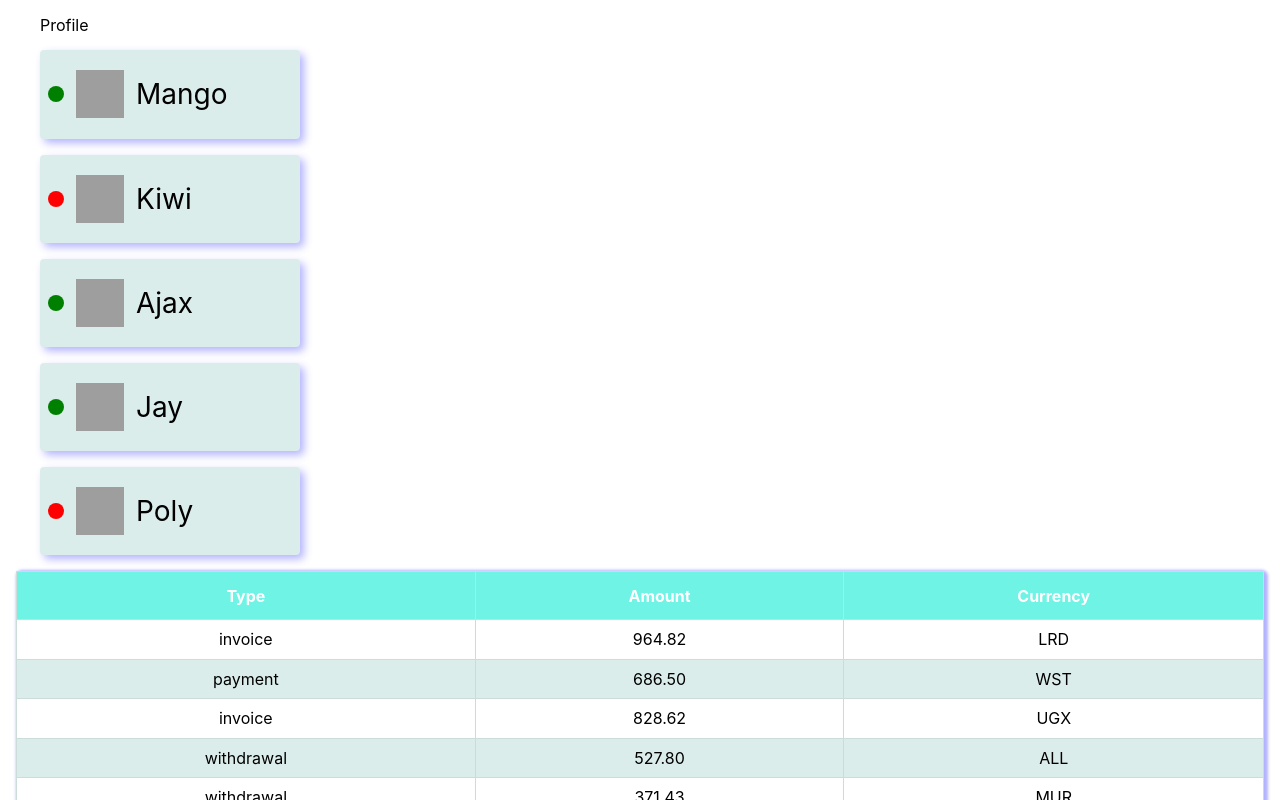
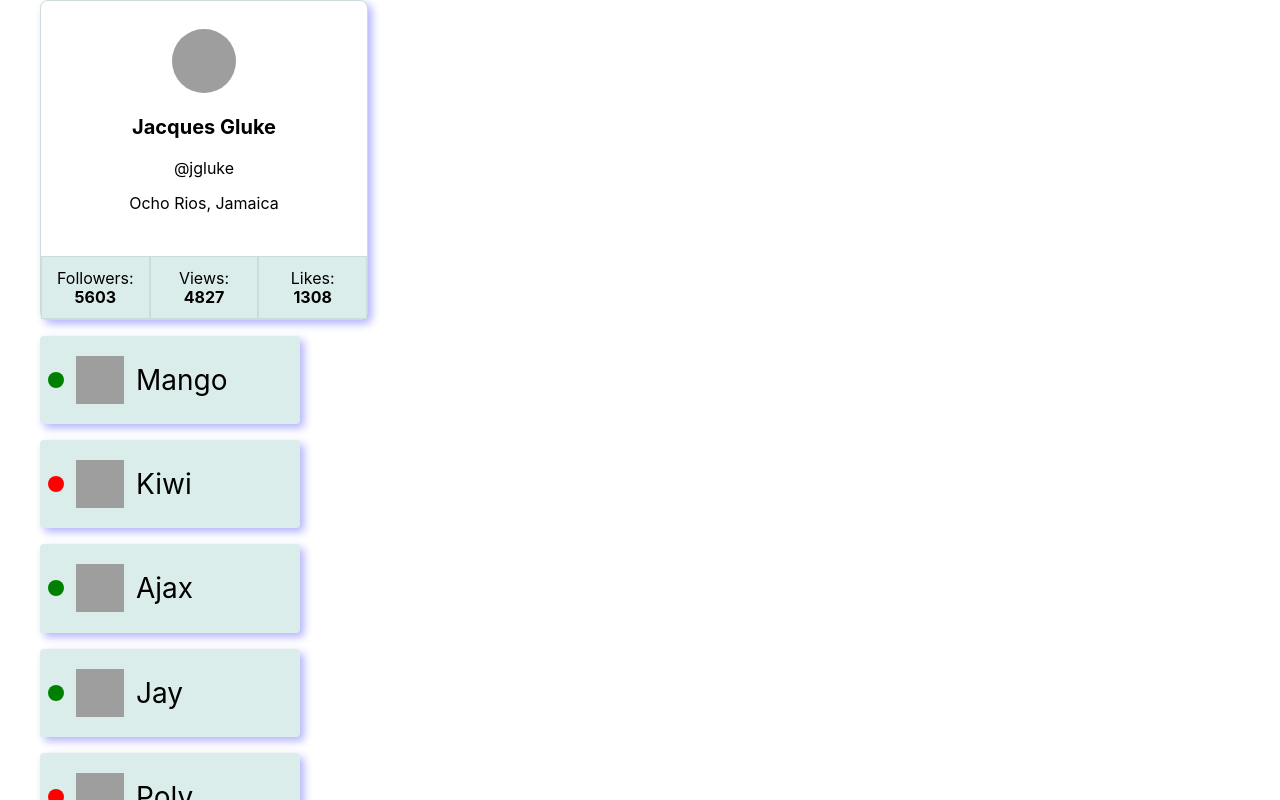
Before and after one commit to PVjacheslav/goit-react-hw-01-components, a React (Create React App) app: page / in a window 1280 px wide. Shown: the top 800 px of the page. Built offline with nearby package versions, Linux system fonts and the light colour scheme; grey boxes are pictures that could not be loaded.

Commit message:
dev last task

```diff
--- a/src/components/App.js
+++ b/src/components/App.js
@@ -1,6 +1,6 @@
 import { React, Component } from 'react';
 
-import initialUser from 'data/data.json';
+import initialUser from 'data/user.json';
 import initialChatFriends from '../data/friends.json';
 import initialTransaction from 'data/transactions.json';
 
@@ -31,7 +31,13 @@ export class App extends Component {
       //   color: '#010101'
       // }}
       >
-        <Profile user={userCard} />
+        <Profile
+          username={userCard.username}
+          tag={userCard.tag}
+          location={userCard.location}
+          avatar={userCard.avatar}
+          stats={userCard.stats}
+        />
         <FriendList friends={chatFriends} />
         <TransactionHistory items={tabTransaction} />
       </div>
--- a/src/components/FriendList/FriendList.js
+++ b/src/components/FriendList/FriendList.js
@@ -2,6 +2,7 @@ import { List, ListItem } from './FriendList.styled';
 import { FriendListItem } from './FriendListItem';
 
 export const FriendList = ({ friends }) => {
+  // console.log(friends);
   return (
     <List>
       {friends.map(({ avatar, name, isOnline, id }) => (
--- a/src/components/Profile/Profile.js
+++ b/src/components/Profile/Profile.js
@@ -1,3 +1,37 @@
-export const Profile = () => {
-  return <ul>Profile</ul>;
+import {
+  List,
+  ListItem,
+  Picture,
+  ProCard,
+  Quantity,
+  Title,
+  Wrapper,
+} from './Profile.styled';
+
+export const Profile = ({ username, tag, location, avatar, stats }) => {
+  return (
+    <ProCard>
+      <Wrapper>
+        <Picture src={avatar} alt="User avatar" width="64" height="64" />
+        <Title>{username}</Title>
+        <p>@{tag}</p>
+        <p>{location}</p>
+      </Wrapper>
+
+      <List>
+        <ListItem>
+          <span>Followers:</span>
+          <Quantity>{stats.followers}</Quantity>
+        </ListItem>
+        <ListItem>
+          <span>Views:</span>
+          <Quantity>{stats.views}</Quantity>
+        </ListItem>
+        <ListItem>
+          <span>Likes:</span>
+          <Quantity>{stats.likes}</Quantity>
+        </ListItem>
+      </List>
+    </ProCard>
+  );
 };
--- a/src/components/Profile/Profile.styled.js
+++ b/src/components/Profile/Profile.styled.js
@@ -0,0 +1,48 @@
+import styled from 'styled-components';
+
+export const ProCard = styled.section`
+  width: 328px;
+  height: 100%;
+  margin-left: 40px;
+  border: 1px solid #cbdcda;
+  border-radius: 8px;
+  box-shadow: 4px 4px 8px rgba(0, 0, 255, 0.3);
+  background-color: #fff;
+`;
+
+export const Wrapper = styled.div`
+  padding: 28px;
+  text-align: center;
+`;
+
+export const Picture = styled.img`
+  border-radius: 32px;
+  background: #dbedeb;
+`;
+
+export const Title = styled.p`
+  font-size: 20px;
+  font-weight: bold;
+`;
+
+export const List = styled.ul`
+  padding: 0;
+  margin: 0;
+  display: flex;
+  text-align: center;
+  background-color: #dbedeb;
+`;
+
+export const ListItem = styled.li`
+  width: 100%;
+  padding: 12px 0px;
+  border: 1px solid #cbdcda;
+  list-style: none;
+`;
+
+export const Quantity = styled.span`
+  display: flex;
+  justify-content: center;
+  font-size: 16px;
+  font-weight: bold;
+`;
--- a/src/components/TransactionHistory/TransactionHistory.jsx
+++ b/src/components/TransactionHistory/TransactionHistory.js
@@ -1,4 +1,3 @@
-import styles from './TransactionHistory.module.css'
 import { TabConteiner, TabHead, Table, TabCellHead,TabCell } from './TransactionHistory.styled';
 
 export const TransactionHistory = ({ items }) => {
@@ -14,7 +13,7 @@ export const TransactionHistory = ({ items }) => {
                 </TabHead>
 
                 <tbody>{items.map(({id, type, amount, currency}) => (
-                    <tr className={styles.tr} key={id}>
+                    <tr key={id}>
                         <TabCell>{type}</TabCell>
                         <TabCell>{amount}</TabCell>
                         <TabCell>{currency}</TabCell>
--- a/src/components/TransactionHistory/TransactionHistory.module.css
+++ /dev/null
@@ -1,27 +0,0 @@
-.container {
-  margin: 16px;
-}
-.transactionHistory {
-  width: 100%;
-  text-align: center;
-  border-collapse: collapse;
-  border-radius: 4px;
-  box-shadow: 2px 1px 3px 2px rgba(0, 0, 255, 0.3);
-  border: 1px solid #cbdcda;
-}
-
-.thead {
-  height: 48px;
-  color: #fff;
-  background-color: #6ef3e5;
-  border: 1px solid #cbdcda;
-}
-.th,
-.td {
-  padding: 10px;
-  border: 1px solid #cbdcda;
-}
-
-tr:nth-child(even) {
-  background-color: #dbedeb;
-}
```
Also changed, not shown: src/components/FriendList/FriendList.styled.js (+0 -9 lines), src/components/Statistics/Statistics.js (added), src/components/Statistics/Statistics.jsx (deleted).
